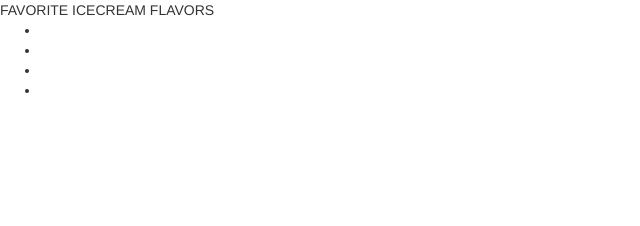
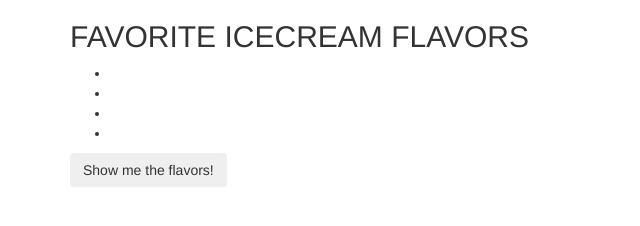
Before and after one commit to WiseFool92/ice-cream, a plain HTML site: page index.html in a window 1280 px wide. Shown: the whole page, without its empty margins (0-640 px from the left). Drawn offline with Linux system fonts and the light colour scheme.

Commit message:
flavor list

```diff
--- a/index.html
+++ b/index.html
@@ -9,13 +9,18 @@
 </head>
 <body>
 
-  <div class=
+  <div class="container">
+    <form id="flavor">
   <h2>FAVORITE ICECREAM FLAVORS</h2>
-  <ul>
-    <li></li>
-    <li></li>
-    <li></li>
-    <li></li>
-  </ul>
+    <ul>
+      <li id="flavor1"></li>
+      <li id="flavor2"></li>
+      <li id="flavor3"></li>
+      <li id="flavor4"></li>
+    </ul>
+
+    <button id="submit" class="btn">Show me the flavors!</button>
+    </form>
+  </div>
 </body>
 </html>
--- a/js/scripts.js
+++ b/js/scripts.js
@@ -0,0 +1,5 @@
+$(document).ready(function() {
+  $("form#flavor").submit(function(event){
+    event.preventDefault();
+  });
+});
```
Also changed, not shown: 1 other file.
